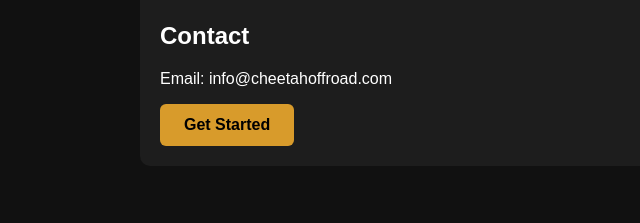
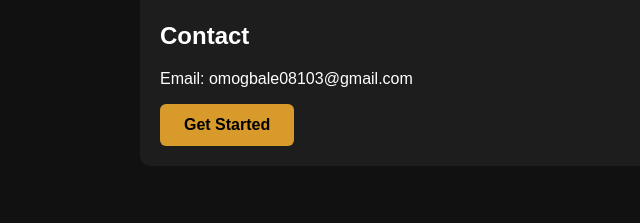
Before and after one commit to omogbale08103-creator/cheetah-offroad., a plain HTML site: page index.html in a window 1280 px wide. Shown: the part 769-992 px from the top of the page, 0-640 px from the left. Drawn offline with Linux system fonts and the light colour scheme.

Commit message:
Update index.html

```diff
--- a/index.html
+++ b/index.html
@@ -73,7 +73,7 @@
 
 <div class="card">
 <h2>Contact</h2>
-<p>Email: info@cheetahoffroad.com</p>
+<p>Email: omogbale08103@gmail.com</p>
 <a href="#" class="btn">Get Started</a>
 </div>
 
```
